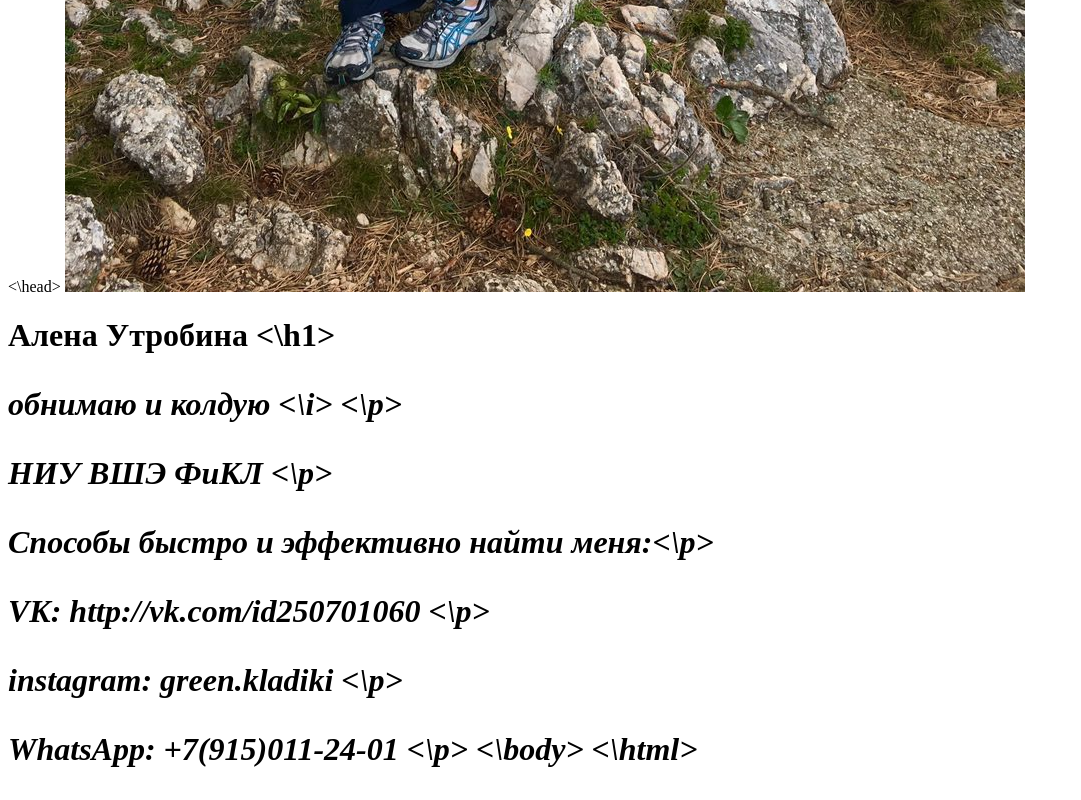
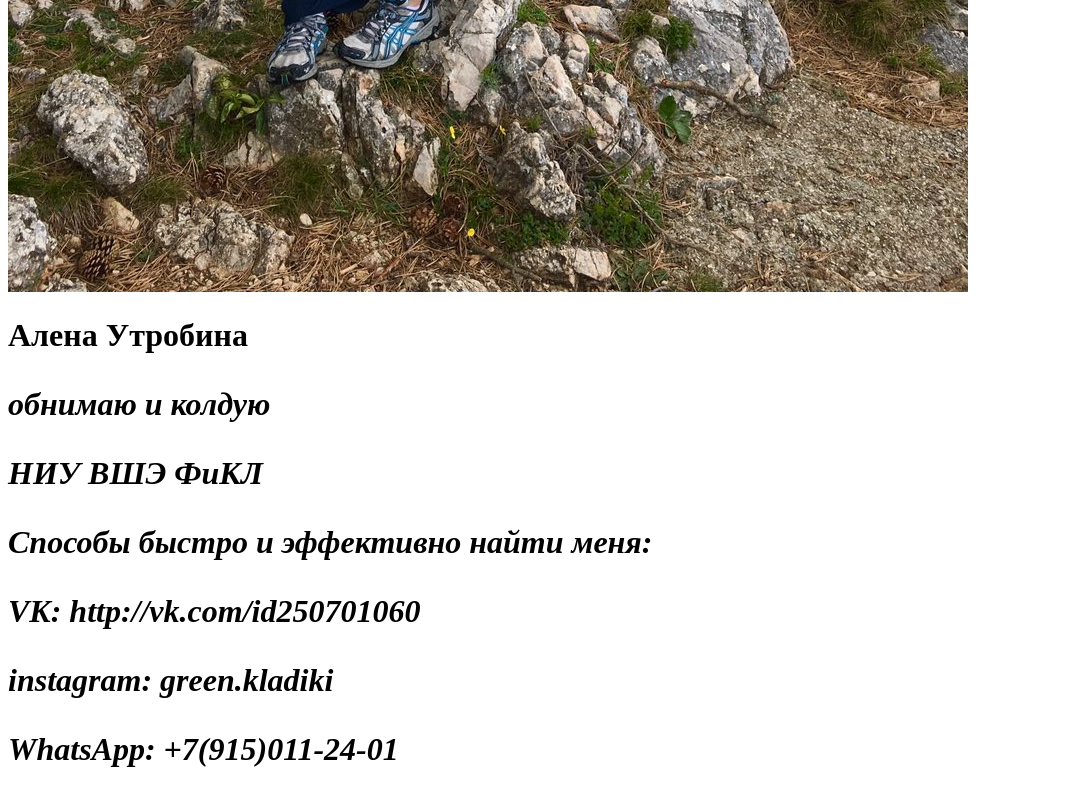
Before and after one commit to greenkladiki/alyona.utrobina.github.io, a plain HTML site: page index.html in a window 1280 px wide. Shown: the part 996-1796 px from the top of the page, without its empty margins (0-1081 px from the left). Drawn offline with Linux system fonts and the light colour scheme.

Commit message:
Update index.html

```diff
--- a/index.html
+++ b/index.html
@@ -3,15 +3,12 @@
 <head>
 <meta charset="utf-8">
 <title>персональная страница Алены Утробиной </title>
-<\head>
 <body>
   <img src="d3CBqSe9eUY.jpg">
-<h1>Алена Утробина <\h1>
-<p><i>обнимаю и колдую <\i> <\p>
-<p>НИУ ВШЭ ФиКЛ <\p>
-<p>Способы быстро и эффективно найти меня:<\p>
-<p>VK: http://vk.com/id250701060 <\p>
-<p>instagram: green.kladiki <\p>
-<p>WhatsApp: +7(915)011-24-01 <\p>
-<\body>
-<\html>
+<h1>Алена Утробина
+<p><i>обнимаю и колдую
+<p>НИУ ВШЭ ФиКЛ
+<p>Способы быстро и эффективно найти меня:
+<p>VK: http://vk.com/id250701060
+<p>instagram: green.kladiki
+<p>WhatsApp: +7(915)011-24-01
```
